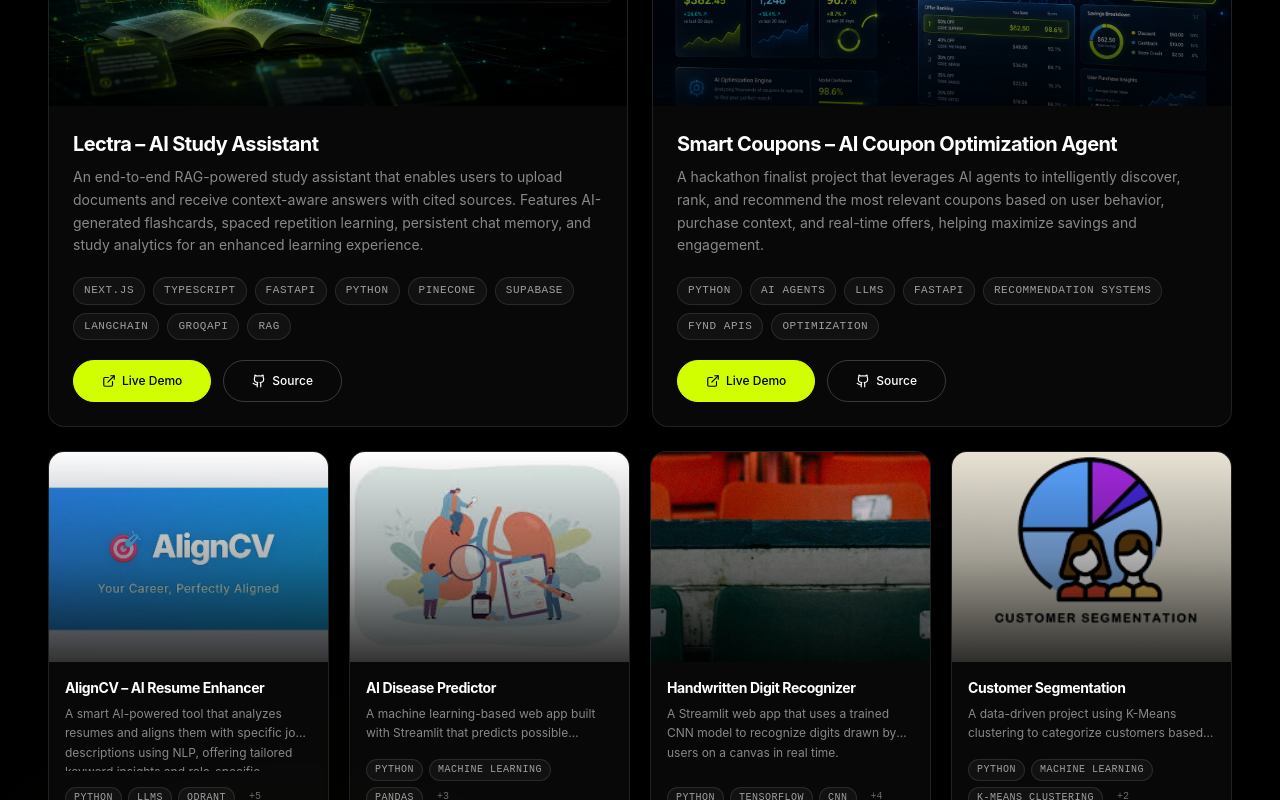
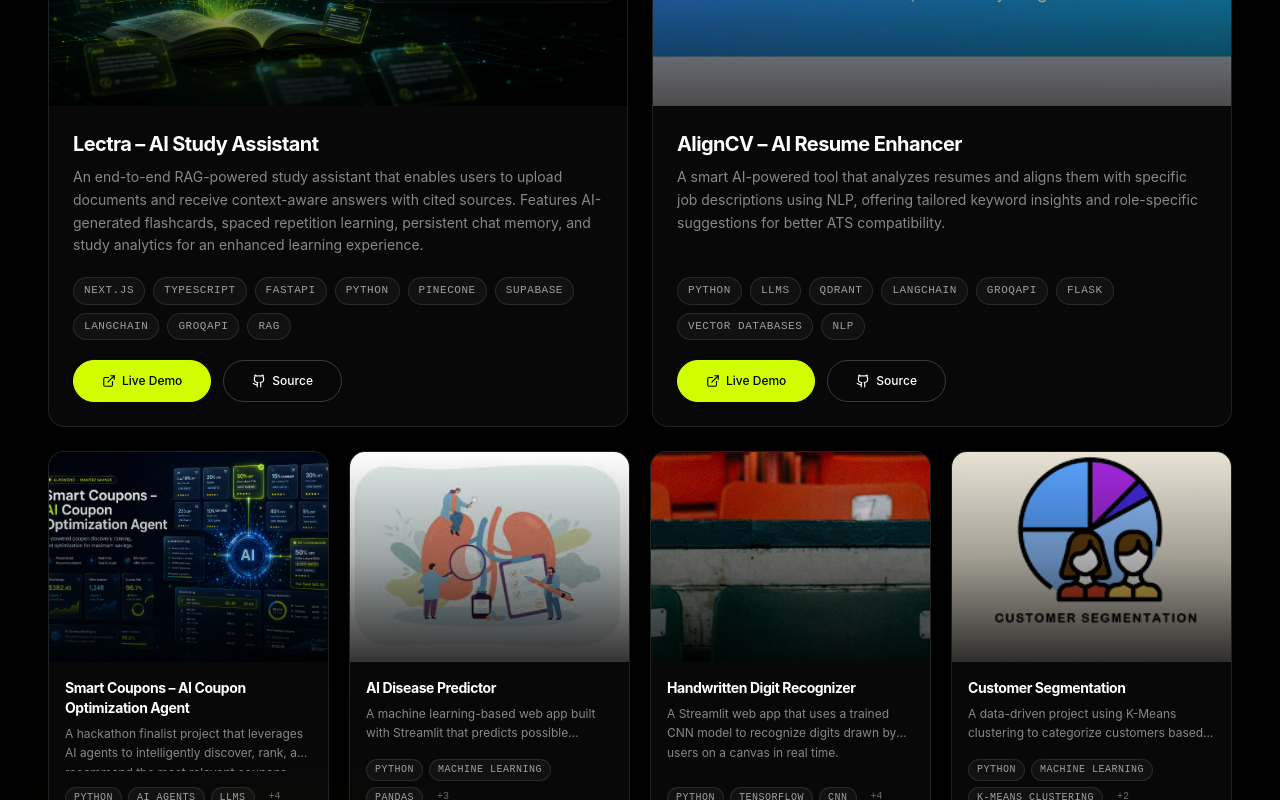
Before and after one commit to Pratham-Dabhane/portfolio-website, a Next.js app: page / in a window 1280 px wide. Shown: the part 2940-3740 px from the top of the page. Built offline with nearby package versions, Linux system fonts and the light colour scheme.

Commit message:
feat: reorder projects in Projects.tsx and update Smart Coupons entry

```diff
--- a/components/Projects.tsx
+++ b/components/Projects.tsx
@@ -20,19 +20,19 @@
   },
   {
     id: 2,
-  title: 'Smart Coupons – AI Coupon Optimization Agent',
-  description: 'A hackathon finalist project that leverages AI agents to intelligently discover, rank, and recommend the most relevant coupons based on user behavior, purchase context, and real-time offers, helping maximize savings and engagement.',
-  image: '/assets/Projects/smartcoupons.jpg',
-  technologies: ['Python', 'AI Agents', 'LLMs', 'FastAPI', 'Recommendation Systems', 'Fynd APIs', 'Optimization'],
-  },
-  {
-    id: 3,
     title: 'AlignCV – AI Resume Enhancer',
     description: 'A smart AI-powered tool that analyzes resumes and aligns them with specific job descriptions using NLP, offering tailored keyword insights and role-specific suggestions for better ATS compatibility.',
     image: '/assets/Projects/aligncv.jpg',
     technologies: ['Python', 'LLMs', 'Qdrant', 'LangChain', 'GroqAPI', 'Flask', 'Vector Databases', 'NLP'],
     liveUrl: 'https://aligncv.streamlit.app/',
     githubUrl: 'https://github.com/Pratham-Dabhane/AlignCV',
+  },
+  {
+    id: 3,
+    title: 'Smart Coupons – AI Coupon Optimization Agent',
+    description: 'A hackathon finalist project that leverages AI agents to intelligently discover, rank, and recommend the most relevant coupons based on user behavior, purchase context, and real-time offers, helping maximize savings and engagement.',
+    image: '/assets/Projects/smartcoupons.jpg',
+    technologies: ['Python', 'AI Agents', 'LLMs', 'FastAPI', 'Recommendation Systems', 'Fynd APIs', 'Optimization'],
   },
   {
     id: 4,
```
Lines whose indentation alone changed are shown as unchanged.
